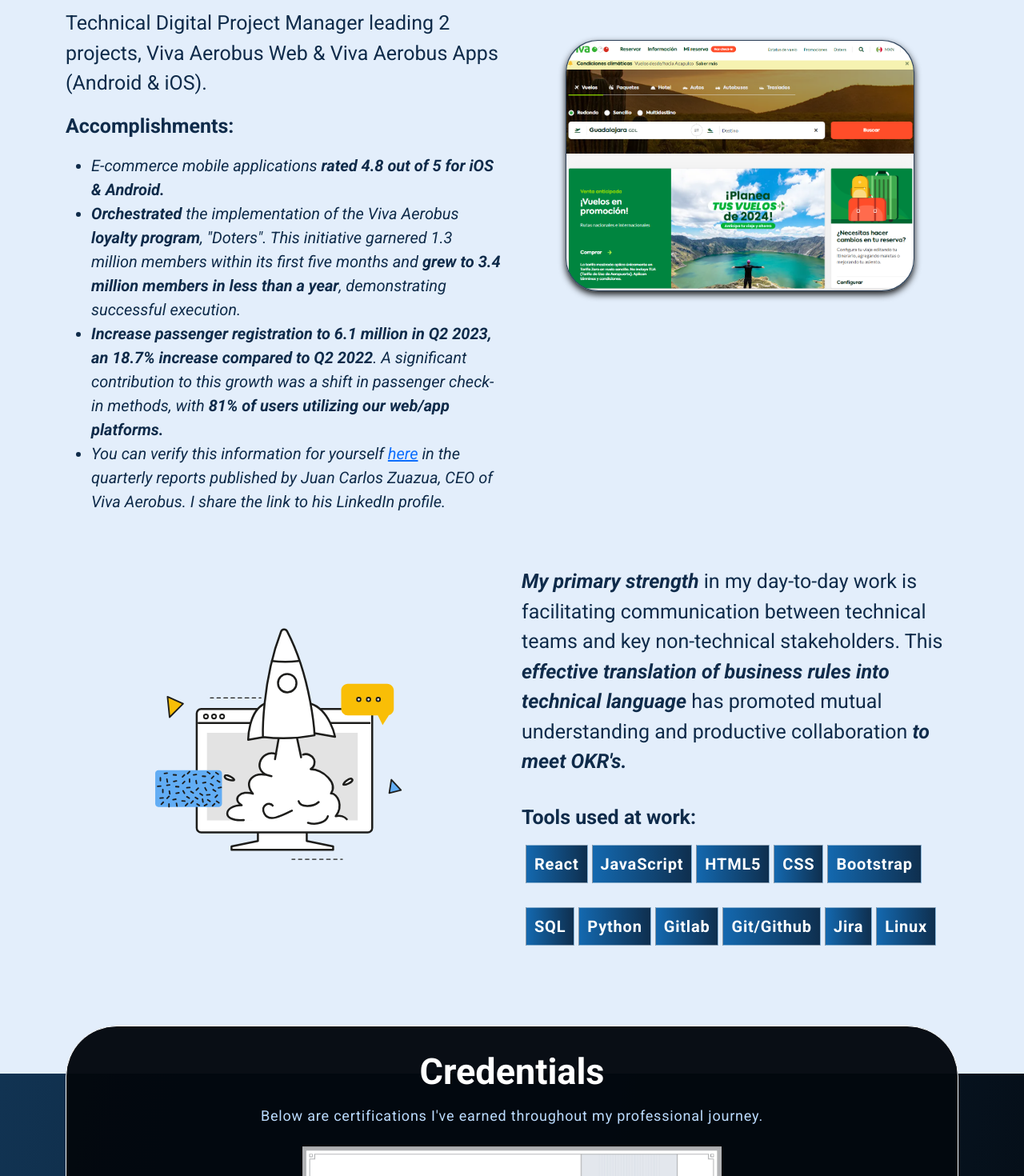
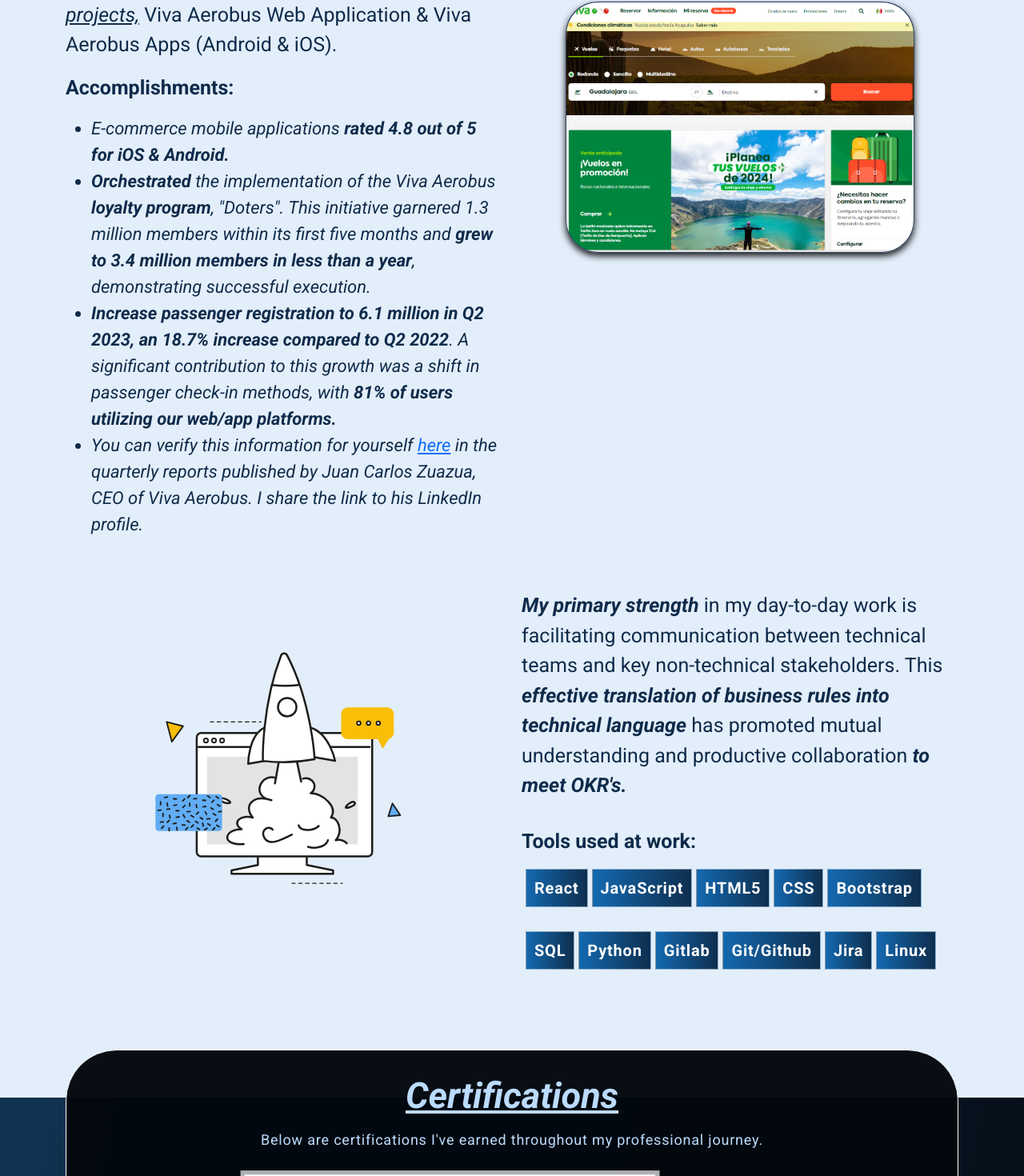
Before and after one commit to juantobiasdl7/personal-portfolio-updated, a React (Create React App) app: page / in a window 1280 px wide. Shown: the part 849-2319 px from the top of the page at 80% size. Built offline with nearby package versions, Linux system fonts and the light colour scheme.

Commit message:
I adjustments to the design.

```diff
--- a/src/App.css
+++ b/src/App.css
@@ -114,7 +114,7 @@
 }
 
 .project li{
-    font-size: 20px;
+    font-size: 22px;
     color: #0f2b4a;
     font-style: italic;
 }
@@ -142,6 +142,7 @@
 .skill h2 {
 	font-size: 45px;
 	font-weight: 700;
+    color: #bbdbfe;
 }
 
 .skill p {
--- a/src/Components/Projects/Project.js
+++ b/src/Components/Projects/Project.js
@@ -14,7 +14,7 @@
         </Row>
         <Row className="aligh-items-center">
             <Col xs={12} xl={6}>
-                    <p className="p-class">Technical Digital Project Manager leading 2 projects, Viva Aerobus Web & Viva  Aerobus Apps (Android & iOS).</p>
+                    <p className="p-class"><u><i>Technical Digital Project Manager leading 2 projects,</i></u> Viva Aerobus Web Application & Viva  Aerobus Apps (Android & iOS).</p>
                     <p><strong>Accomplishments:</strong></p>
                     <ul>
                         <li>E-commerce mobile applications <strong>rated 4.8 out of 5 for iOS & Android.</strong></li>
--- a/src/Components/Skills/Skills.js
+++ b/src/Components/Skills/Skills.js
@@ -46,7 +46,7 @@
                 <Row>
                     <Col xs={12} md={12} lg={12}>
                         <Container className="skill-bx">
-                            <h2>Credentials</h2>
+                            <h2 style={{textDecoration:"underline"}}><i>Certifications</i></h2>
                             <p>Below are certifications I've earned throughout my professional journey.</p>
                             <Carousel responsive={responsive} showDots autoPlay={true} autoPlaySpeed={2000} infinite={true} className="skill-slider">
                                 <div className="item ">
```
